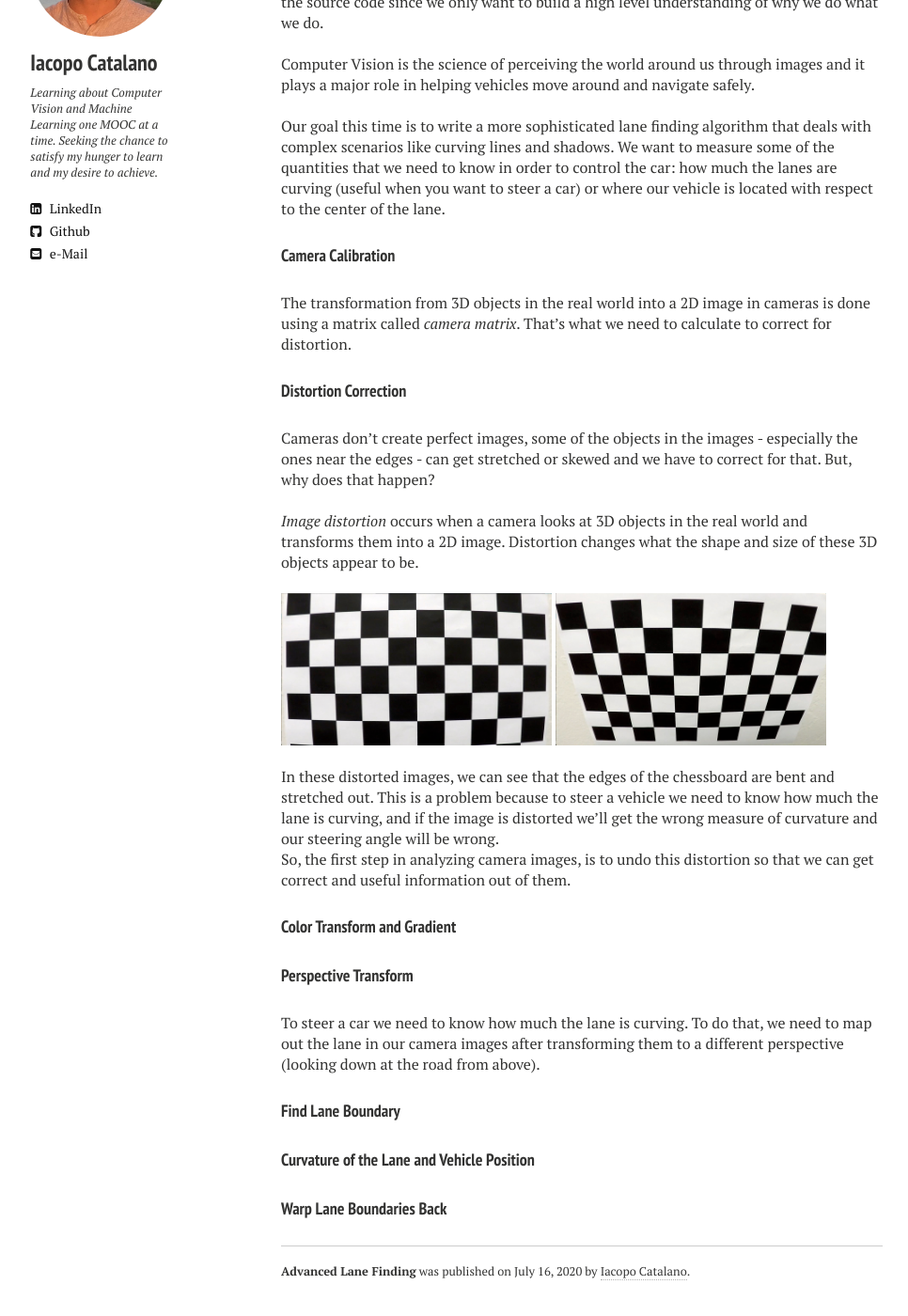
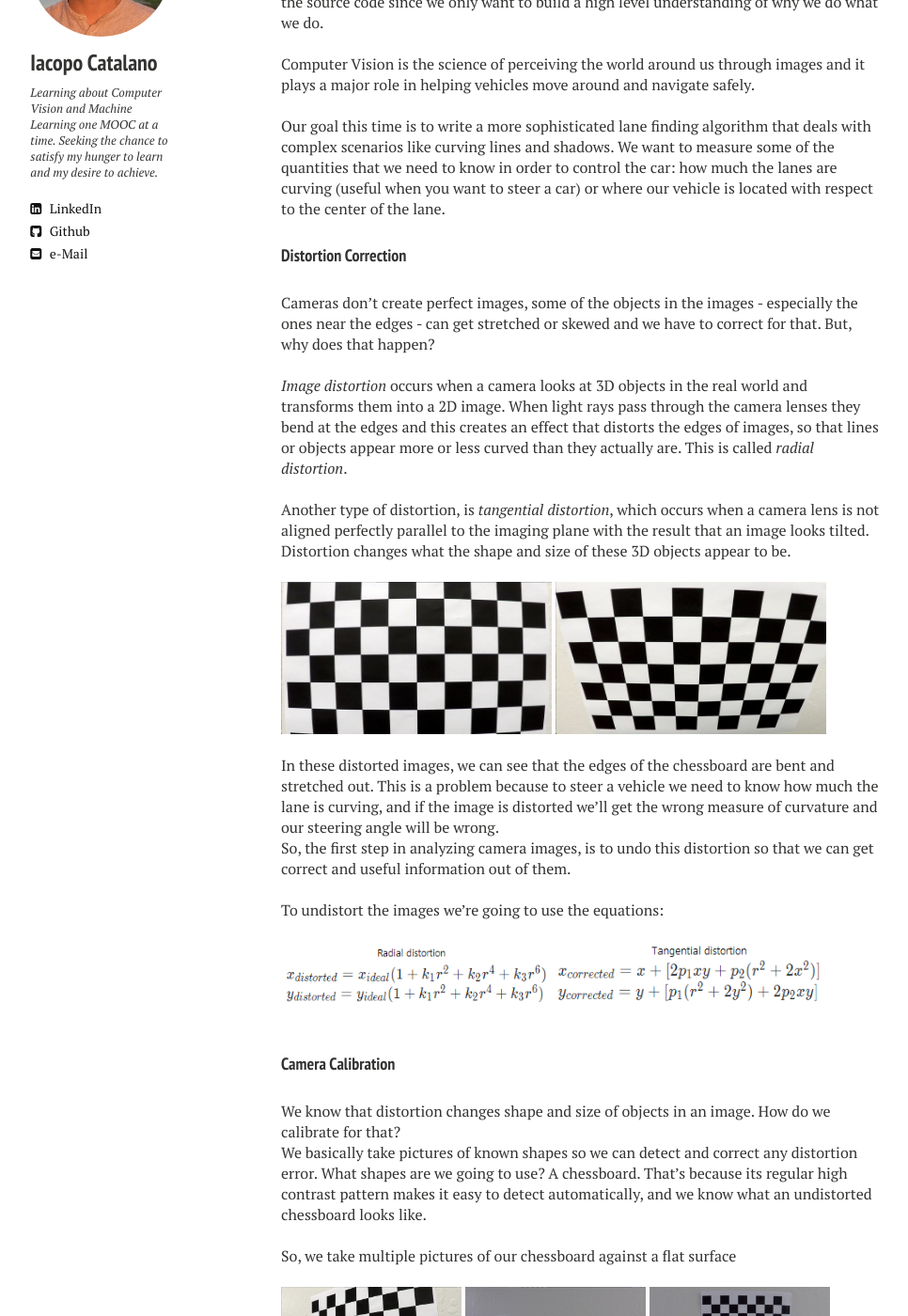
Before and after one commit to IacopomC/iacopomc.github.io, a Jekyll site: the page built from _posts/2020-07-16-advanced-lane-finding.md, in a window 1280 px wide and 1400 px high, scrolled down 210 px. Shown: the whole window at 94% size, without its empty margins (21-987 px from the left). Built offline with Jekyll 4.4.1, drawn with Linux system fonts in a browser that asks for light colours; nearby versions of some CDN libraries; our own code applies the rules of GitHub Pages for plain Markdown files; some of the changed text lies outside the part shown.

Commit message:
First draft camera calibration section

```diff
--- a/_posts/2020-07-16-advanced-lane-finding.md
+++ b/_posts/2020-07-16-advanced-lane-finding.md
@@ -16,16 +16,20 @@ Computer Vision is the science of perceiving the world around us through images
 
 Our goal this time is to write a more sophisticated lane finding algorithm that deals with complex scenarios like curving lines and shadows. We want to measure some of the quantities that we need to know in order to control the car: how much the lanes are curving (useful when you want to steer a car) or where our vehicle is located with respect to the center of the lane.
 
-#### Camera Calibration
-The transformation from 3D objects in the real world into a 2D image in cameras is done using a matrix called *camera matrix*. That's what we need to calculate to correct for distortion.
-
 #### Distortion Correction
 
 Cameras don't create perfect images, some of the objects in the images - especially the ones near the edges - can get stretched or skewed and we have to correct for that. But, why does that happen?
 
 <br/>
 
-*Image distortion* occurs when a camera looks at 3D objects in the real world and transforms them into a 2D image. Distortion changes what the shape and size of these 3D objects appear to be.
+*Image distortion* occurs when a camera looks at 3D objects in the real world and transforms them into a 2D image. When light rays pass through the camera lenses they bend at the edges and this creates an effect that distorts the edges of images, so that lines or objects appear more or less curved than they actually are. This is called *radial distortion*.
+
+<br/>
+
+Another type of distortion, is *tangential distortion*, which occurs when a camera lens is not aligned perfectly parallel to the imaging plane with the result that an image looks tilted.
+<br/>
+
+Distortion changes what the shape and size of these 3D objects appear to be.
 
 <br/>
 
@@ -37,6 +41,45 @@ Cameras don't create perfect images, some of the objects in the images - especia
 In these distorted images, we can see that the edges of the chessboard are bent and stretched out. This is a problem because to steer a vehicle we need to know how much the lane is curving, and if the image is distorted we'll get the wrong measure of curvature and our steering angle will be wrong.
 
 So, the first step in analyzing camera images, is to undo this distortion so that we can get correct and useful information out of them.
+
+<br/>
+
+To undistort the images we're going to use the equations:
+
+<br/>
+
+<img src="{{ site.url }}/assets/images/advanced-lane-finding-post/radial_distortion_eq.PNG" width="45%">
+<img src="{{ site.url }}/assets/images/advanced-lane-finding-post/tangential_distortion_eq.PNG" width="45%">
+
+<br/>
+
+#### Camera Calibration
+We know that distortion changes shape and size of objects in an image. How do we calibrate for that?
+<br/>
+
+We basically take pictures of known shapes so we can detect and correct any distortion error. What shapes are we going to use? A chessboard. That's because its regular high contrast pattern makes it easy to detect automatically, and we know what an undistorted chessboard looks like.
+
+<br/>
+
+So, we take multiple pictures of our chessboard against a flat surface
+
+<br/>
+
+<img src="{{ site.url }}/assets/images/advanced-lane-finding-post/calibration4.jpg" width="30%">
+<img src="{{ site.url }}/assets/images/advanced-lane-finding-post/calibration11.jpg" width="30%">
+<img src="{{ site.url }}/assets/images/advanced-lane-finding-post/calibration18.jpg" width="30%">
+
+<br/>
+
+Then we'll be able to detect any distortion by looking at the difference between the size and shape of these squares in these images and the size and shape that they actually are. We then create a transform that maps these distorted points to undistorted points to undistort any images.
+
+<br/>
+
+<img src="{{ site.url }}/assets/images/advanced-lane-finding-post/point_mapping.PNG" width="30%">
+
+<br/>
+
+The transformation from 3D objects in the real world into a 2D image in cameras is done using a matrix called *camera matrix*. That's what we need to calculate to correct for distortion.
 
 #### Color Transform and Gradient
 
```
Also changed, not shown: assets/images/advanced-lane-finding-post/calibration11.jpg (added), assets/images/advanced-lane-finding-post/calibration18.jpg (added), assets/images/advanced-lane-finding-post/calibration4.jpg (added), assets/images/advanced-lane-finding-post/point_mapping.PNG (added), assets/images/advanced-lane-finding-post/radial_distortion_eq.PNG (added), assets/images/advanced-lane-finding-post/tangential_distortion_eq.PNG (added).
